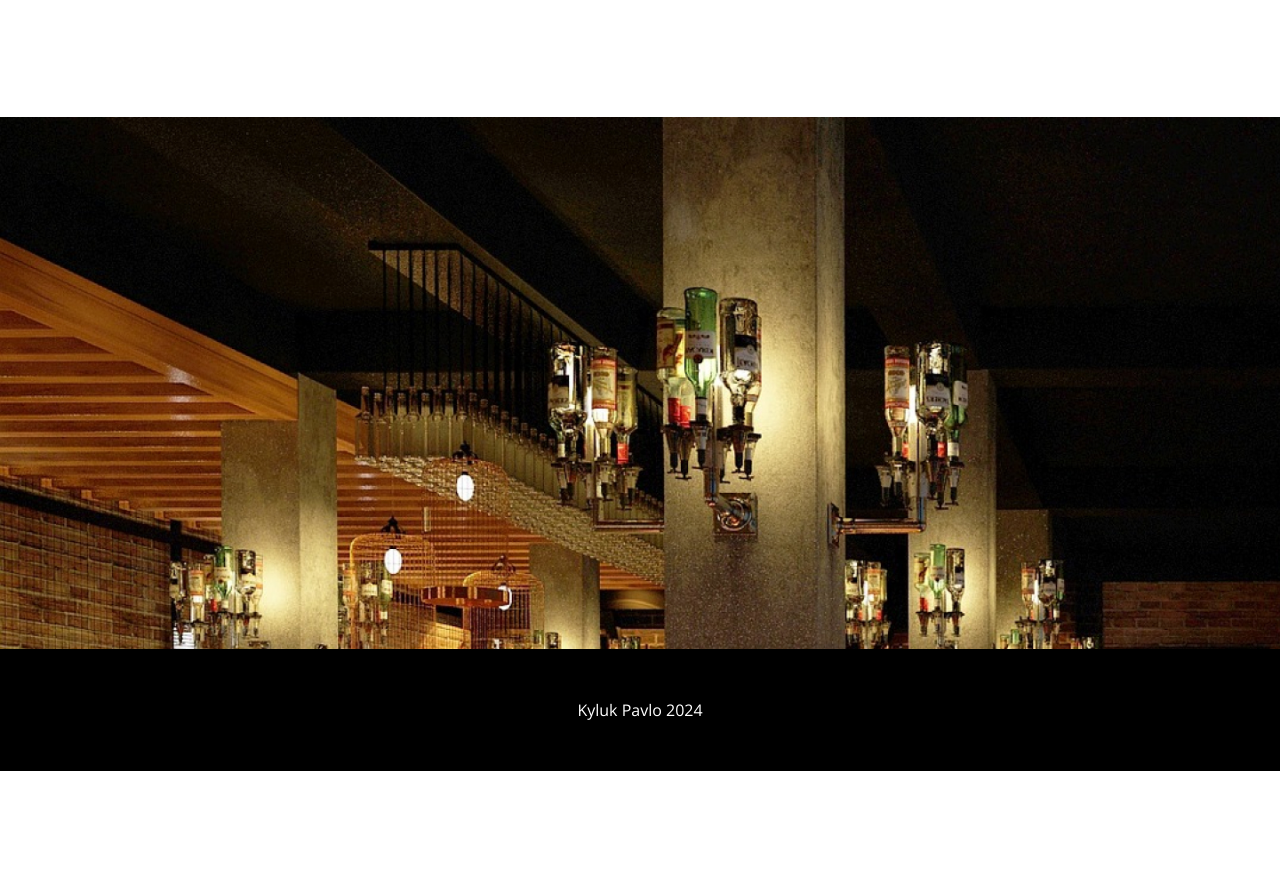
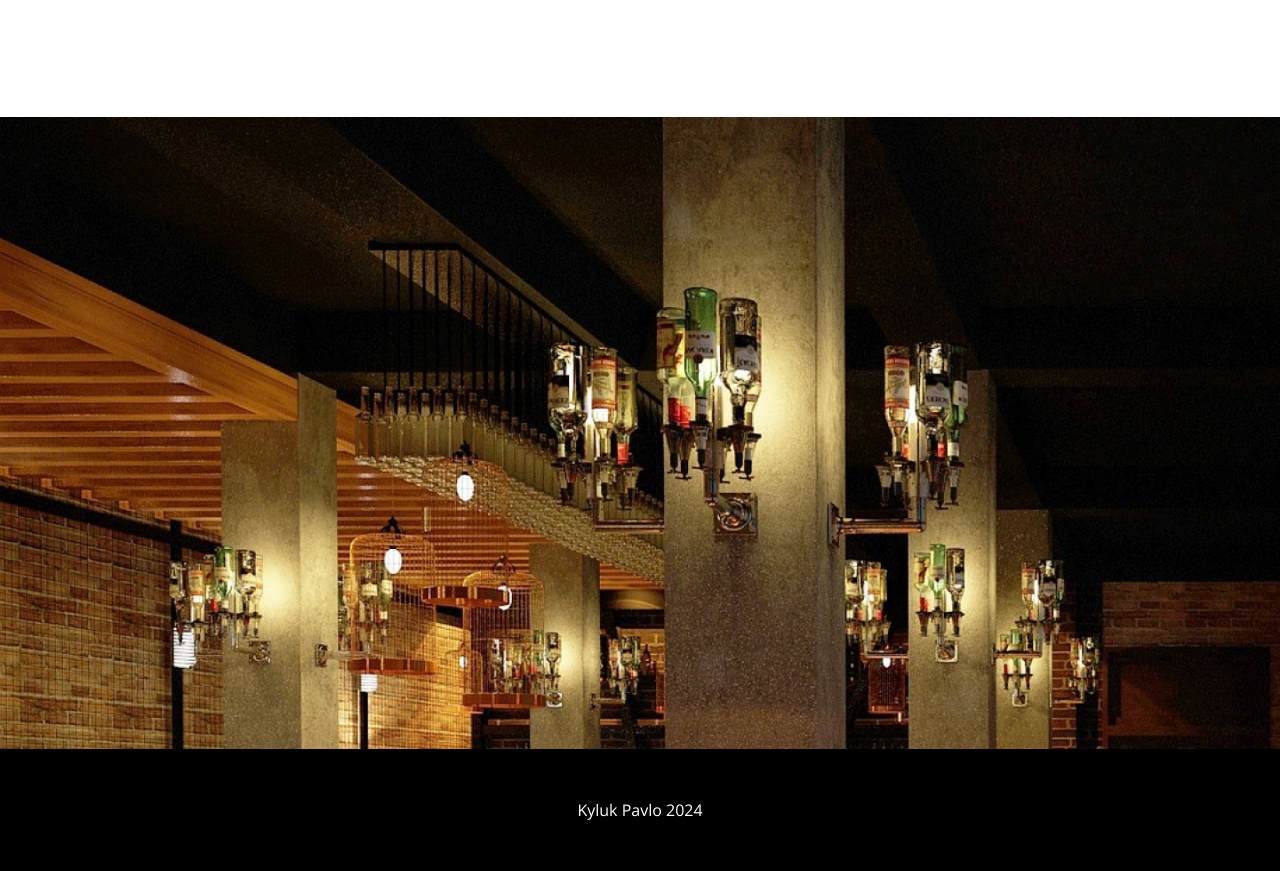
Before and after one commit to kulikp1/restoran, a plain HTML site: page index.html in a window 1280 px wide. Shown: the part 6363-7234 px from the top of the page. Before the commit the page ends 7134 px from the top, so only its background shows below. Drawn offline with nearby package versions, Linux system fonts and the light colour scheme.

Commit message:
add padding-bottom for .footer-img

```diff
--- a/css/style.css
+++ b/css/style.css
@@ -511,7 +511,7 @@ body {
 .footer-img {
   background-image: url(../img/footer.jpg);
   height: 532px;
-  /* padding-bottom: 100px; */
+  padding-bottom: 100px;
   background-repeat: no-repeat;
   background-size: cover;
 }
```
